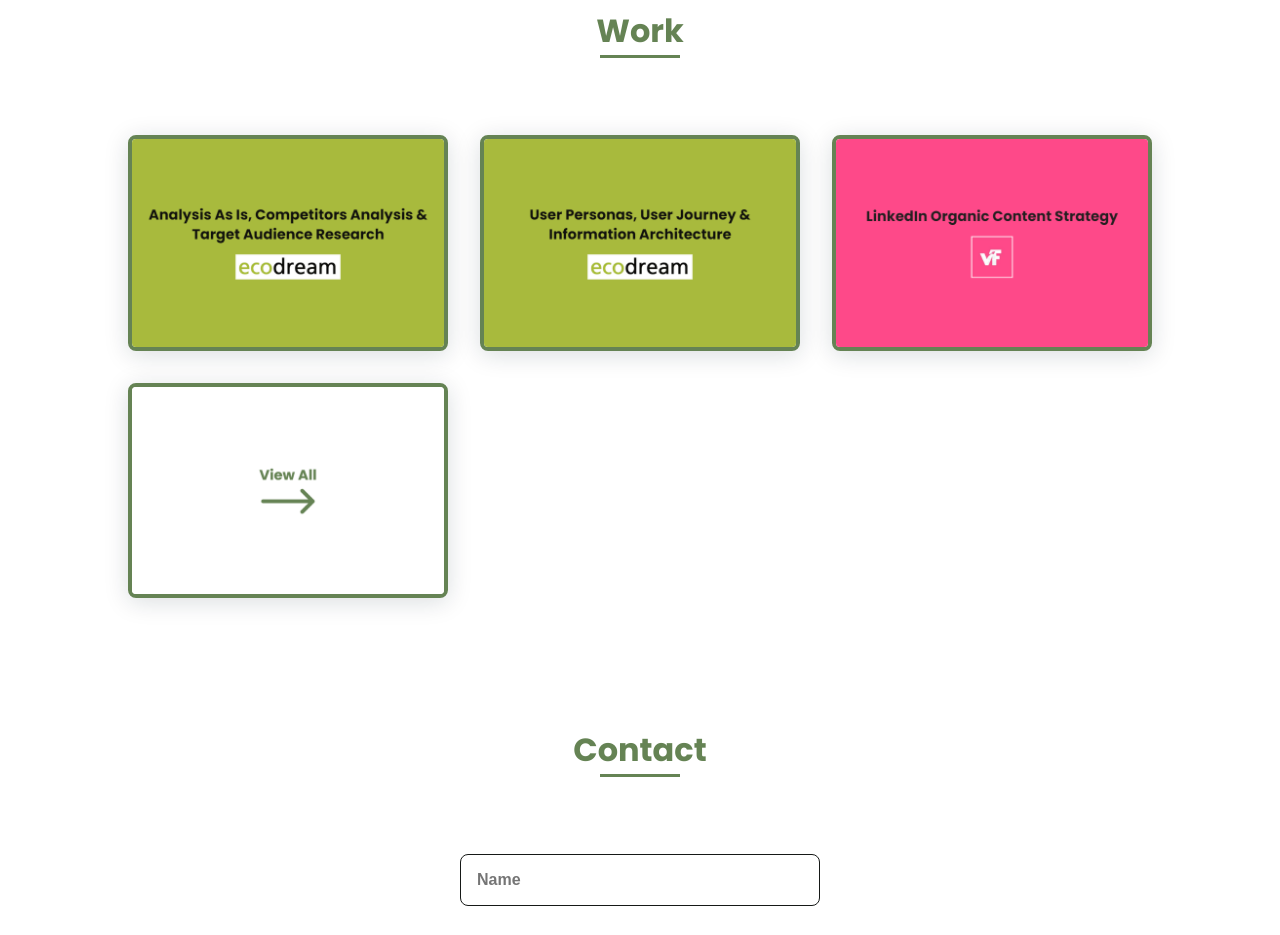
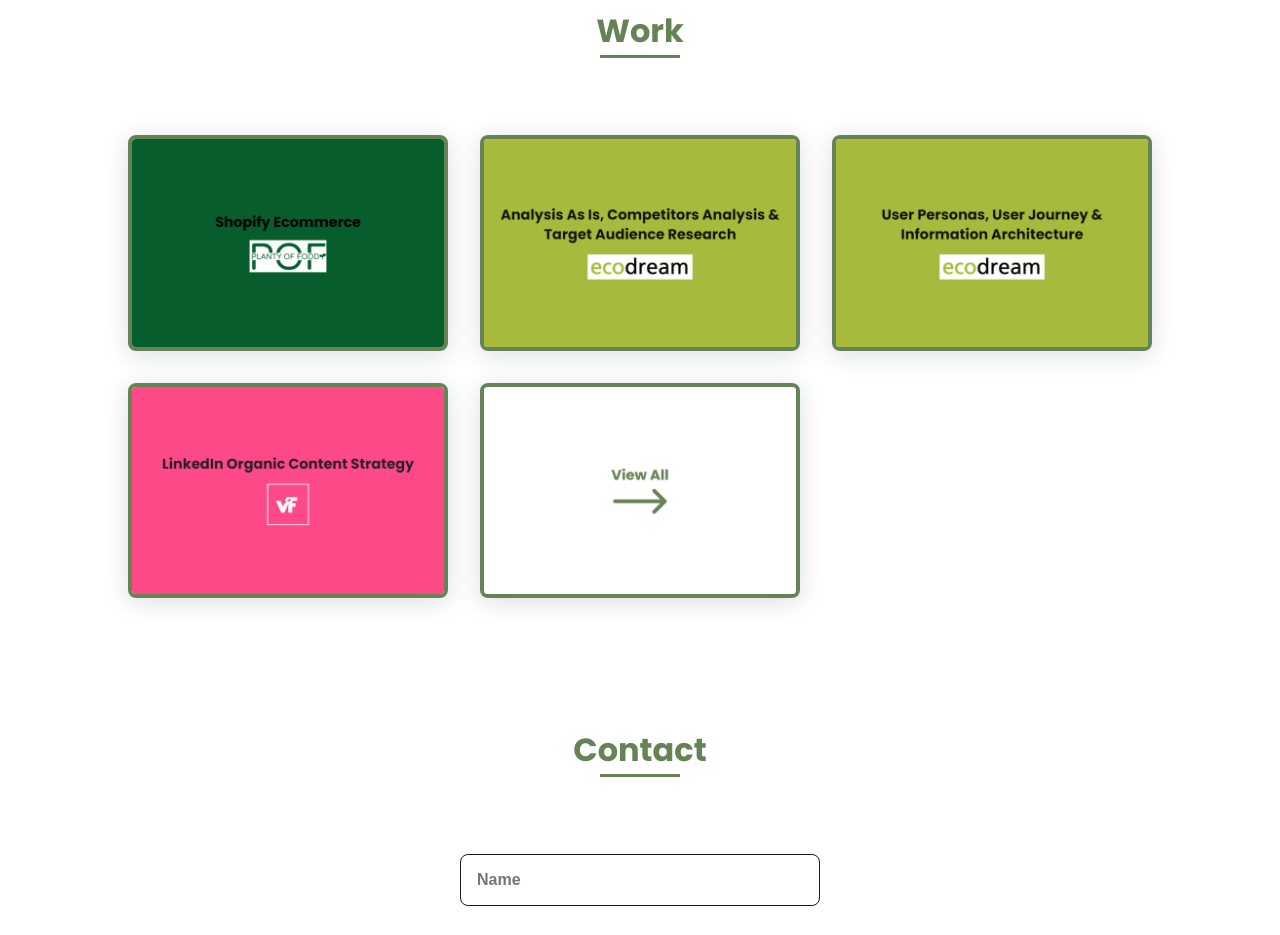
Before and after one commit to josephripamonti/portfolio_website, a plain HTML site: page index.html in a window 1280 px wide. Shown: the part 1420-2355 px from the top of the page. Drawn offline with nearby package versions, Linux system fonts and the light colour scheme.

Commit message:
Add files via upload

```diff
--- a/index.html
+++ b/index.html
@@ -192,6 +192,10 @@
             <h2 class="section-title">Work</h2>
 
             <div class="work__container bd-grid">
+                <a href="https://www.canva.com/design/DAFlCqRGKBE/yaNx3BUa2EvLQ6jufqJBGg/view?utm_content=DAFlCqRGKBE&utm_campaign=designshare&utm_medium=link&utm_source=publishsharelink" target="_blank"
+                    rel="noopener" class="work__img">
+                    <img src="assets/img/Shopify x Planty of Food.png" alt="Project: Shopify x Planty of Food">
+                </a>
                 <a href="assets/work/Discovery x Ecodream Design 1 - Joseph Ripamonti.pdf" target="_blank"
                     rel="noopener" class="work__img">
                     <img src="assets/img/Discovery 1 x Ecodream.png" alt="Project: Discovery x Ecodream Pt.1">
```
Also changed, not shown: work_more.html (+4 -0 lines), assets/img/Shopify x Planty of Food.png (added).
